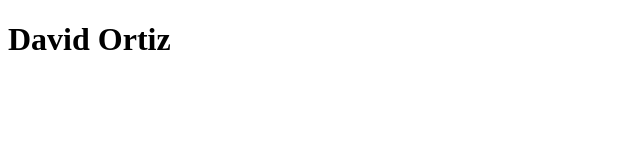
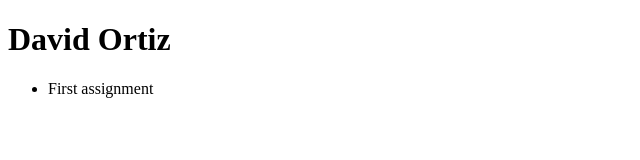
Before and after one commit to davidortiz02/ifsc-1310, a plain HTML site: page index.html in a window 1280 px wide. Shown: the whole page, without its empty margins (0-640 px from the left). Drawn offline with Linux system fonts and the light colour scheme.

Commit message:
Second commit

```diff
--- a/index.html
+++ b/index.html
@@ -12,5 +12,8 @@
 
 <body>
   <h1>David Ortiz</h1>
+  <ul>
+      <li>First assignment</li>
+  </ul>
 </body>
 </html>
```
